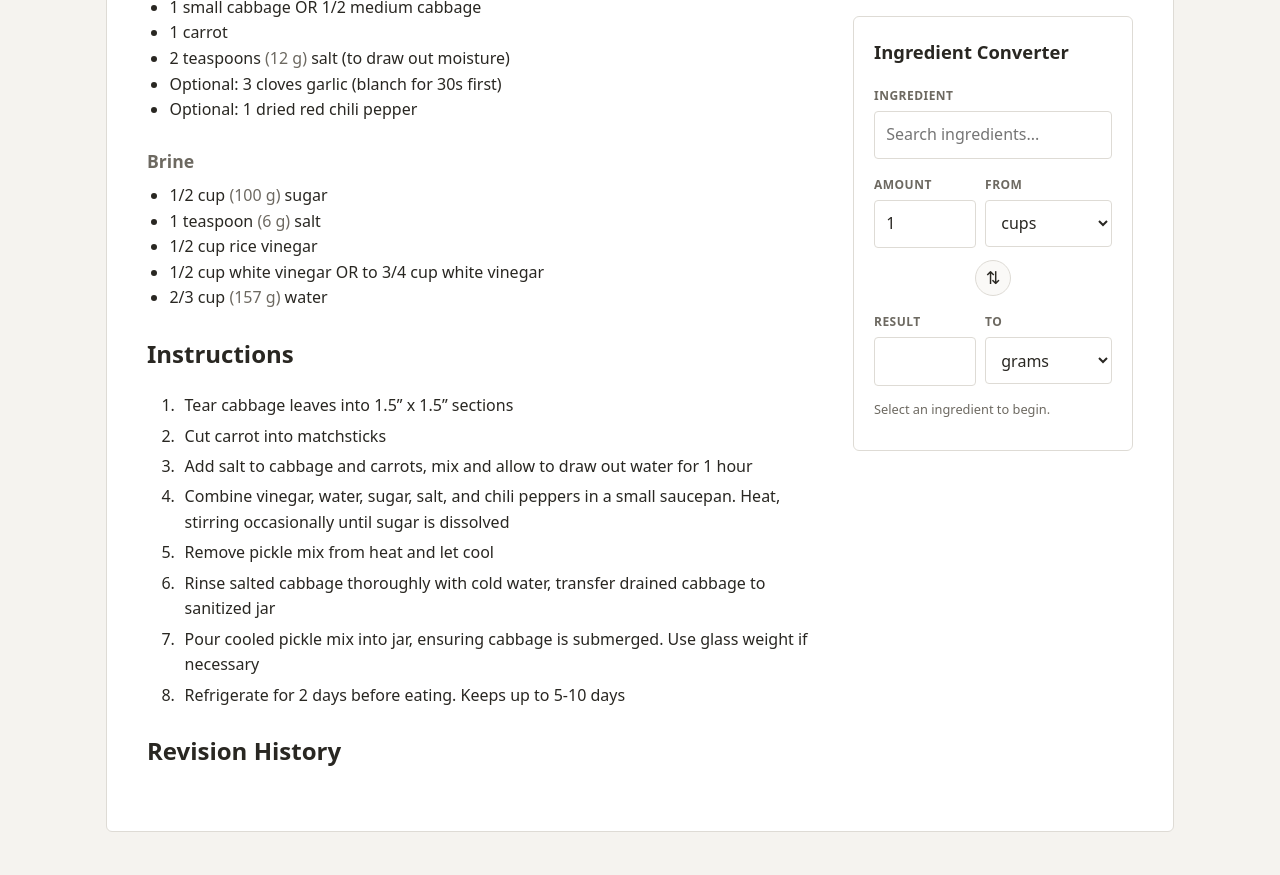
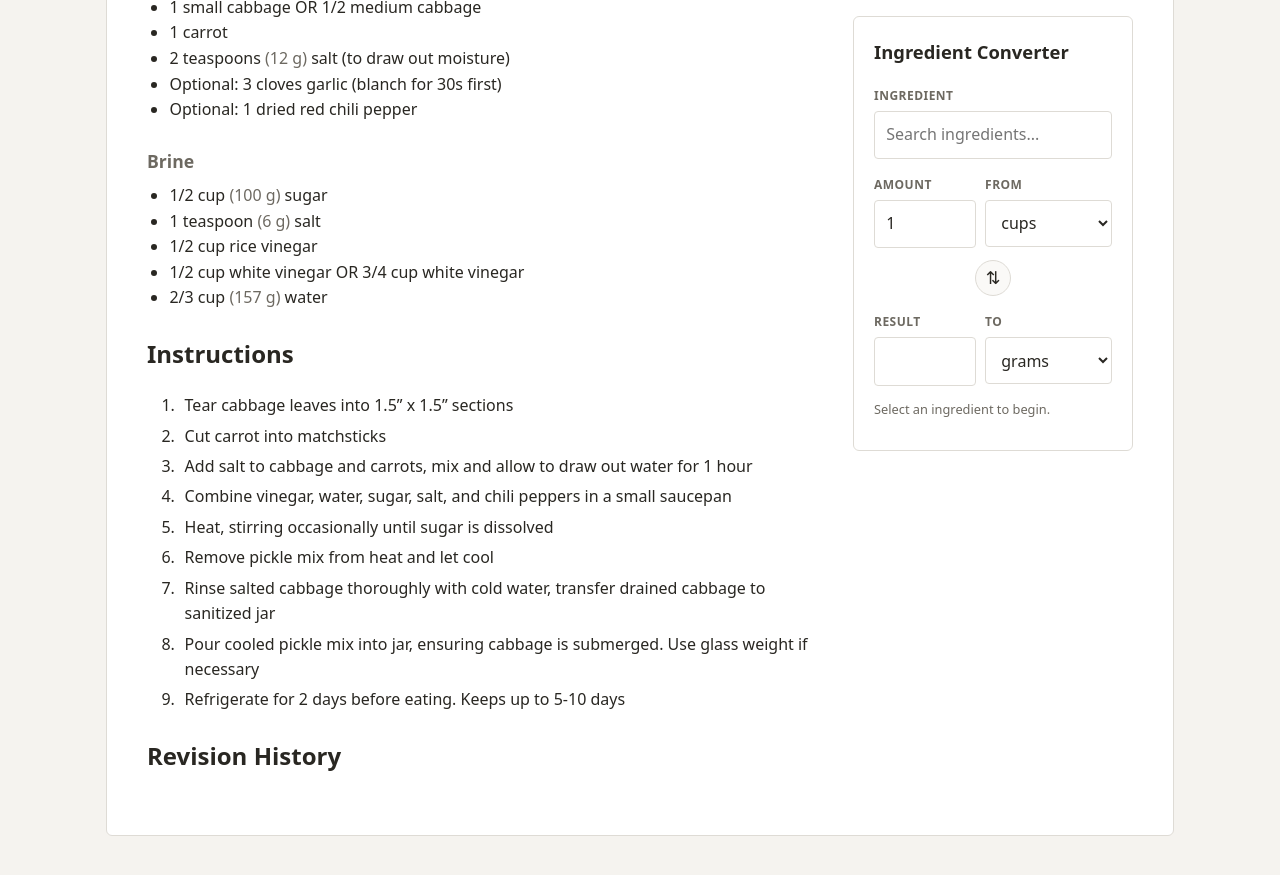
Before and after one commit to sundaycake/recipes, a Jekyll site: the page built from _recipes/pao-cai-pickled-cabbage.md, in a window 1280 px wide and 900 px high, scrolled down 787 px. Shown: the top 875 px of the window. Built offline with Jekyll 4.4.1, drawn with Linux system fonts in a browser that asks for light colours; part of the change alters nothing that is shown.

```diff
--- a/_recipes/pao-cai-pickled-cabbage.md
+++ b/_recipes/pao-cai-pickled-cabbage.md
@@ -38,7 +38,7 @@ Mason jar
 - 1/2 cup sugar
 - 1 teaspoon salt
 - 1/2 cup rice vinegar
-- 1/2 cup white vinegar OR to 3/4 cup white vinegar
+- 1/2 cup white vinegar OR 3/4 cup white vinegar
 - 2/3 cup water
 
 ## Instructions
@@ -46,11 +46,12 @@ Mason jar
 1. Tear cabbage leaves into 1.5” x 1.5” sections
 2. Cut carrot into matchsticks
 3. Add salt to cabbage and carrots, mix and allow to draw out water for 1 hour
-4. Combine vinegar, water, sugar, salt, and chili peppers in a small saucepan. Heat, stirring occasionally until sugar is dissolved
-5. Remove pickle mix from heat and let cool
-6. Rinse salted cabbage thoroughly with cold water, transfer drained cabbage to sanitized jar
-7.  Pour cooled pickle mix into jar, ensuring cabbage is submerged. Use glass weight if necessary
-8. Refrigerate for 2 days before eating. Keeps up to 5-10 days
+4. Combine vinegar, water, sugar, salt, and chili peppers in a small saucepan
+5. Heat, stirring occasionally until sugar is dissolved
+6. Remove pickle mix from heat and let cool
+7. Rinse salted cabbage thoroughly with cold water, transfer drained cabbage to sanitized jar
+8. Pour cooled pickle mix into jar, ensuring cabbage is submerged. Use glass weight if necessary
+9. Refrigerate for 2 days before eating. Keeps up to 5-10 days
 
 ## Notes
 
```
